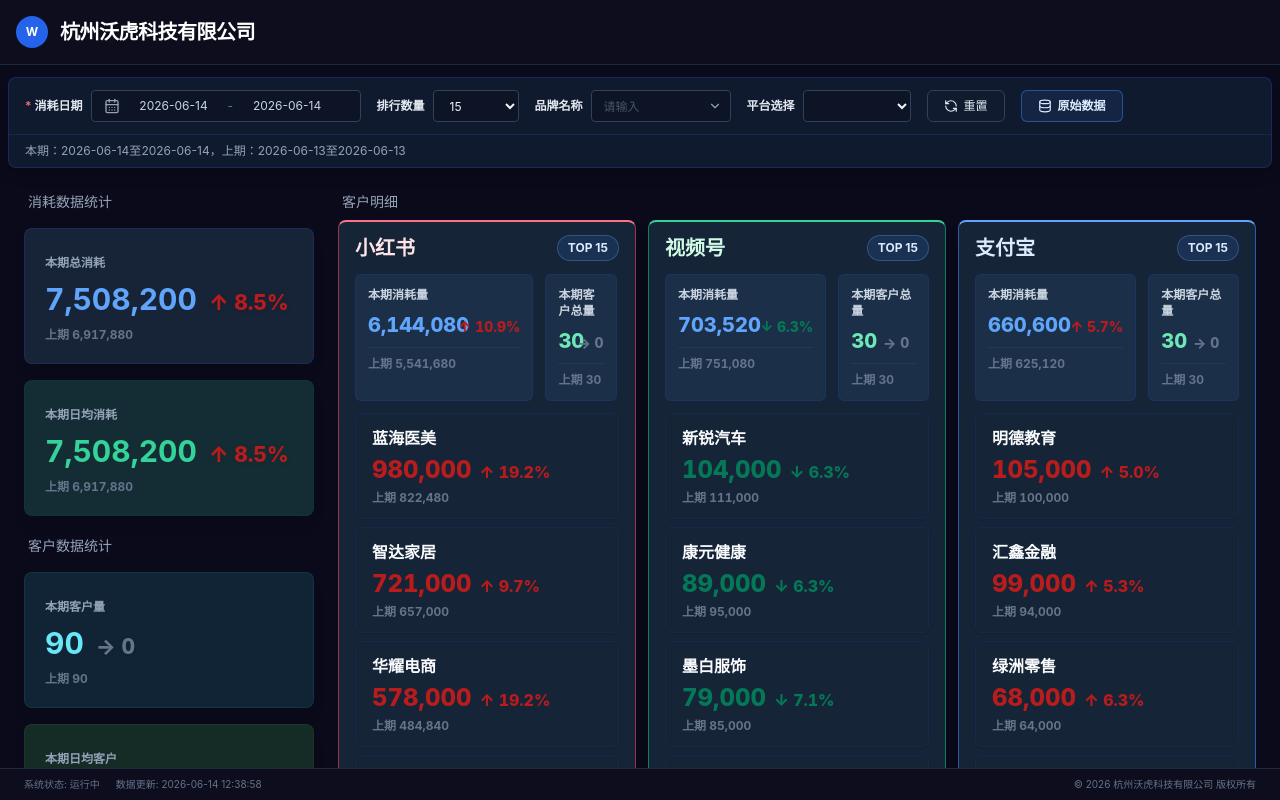
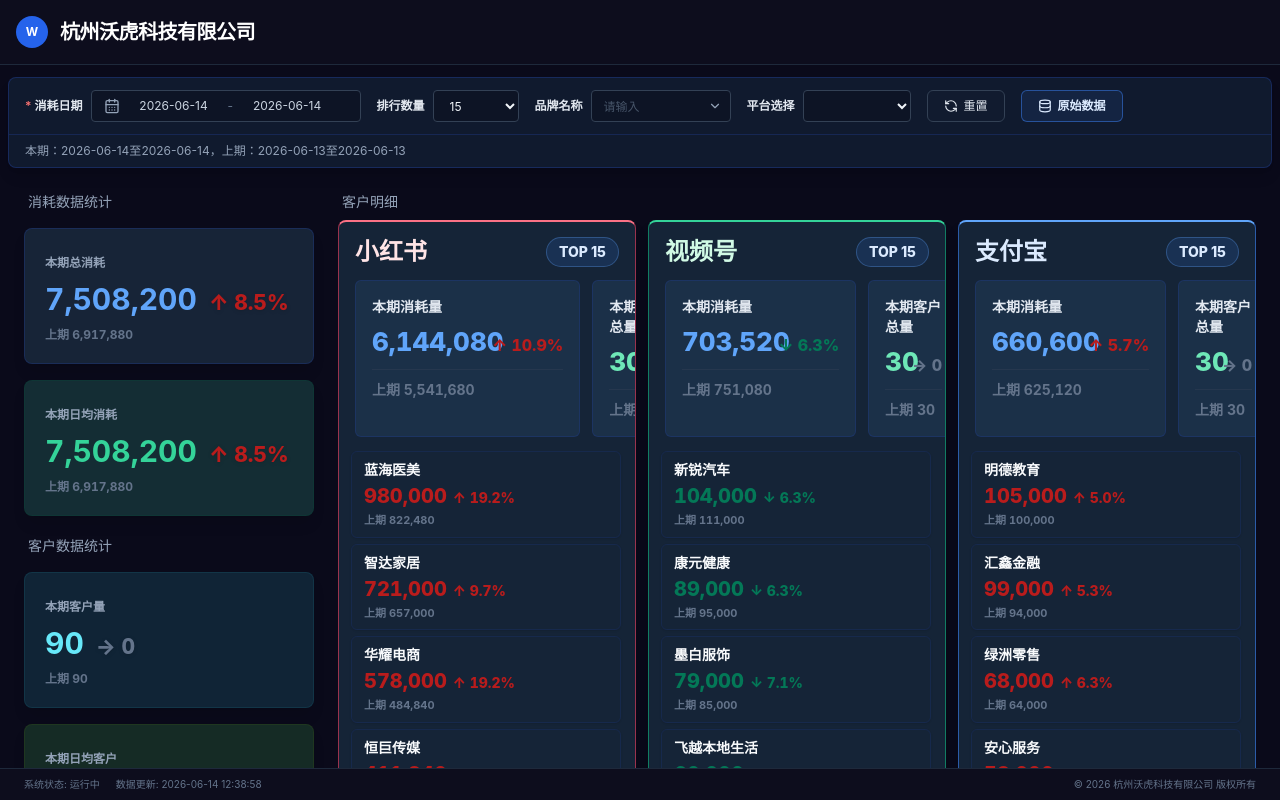
Before and after one commit to yuewithme/toufang-data-dashboard, a React (Vite) app: page /#/ in a window 1280 px wide. Built offline with nearby package versions, Linux system fonts and the light colour scheme.

Commit message:
Tune platform summary density

```diff
--- a/src/components/CustomerDetailsPanel.tsx
+++ b/src/components/CustomerDetailsPanel.tsx
@@ -74,13 +74,13 @@
   const compareText = compareType === 'percent' ? formatPercent(percentChange) : formatCompareNumber(change);
 
   return (
-    <div className="rounded-md border border-blue-900/40 bg-[#1b3048] p-3">
-      <div className="text-xs font-bold text-slate-300">{label}</div>
-      <div className="mt-2 flex min-w-0 items-baseline gap-1.5">
-        <span className={`min-w-0 text-xl font-extrabold tabular-nums ${valueClassName}`}>{formatNumber(current)}</span>
-        <span className={`shrink-0 text-sm font-extrabold tabular-nums ${compareTone}`}>{arrow} {compareText}</span>
+    <div className="rounded-md border border-blue-900/40 bg-[#1b3048] p-4">
+      <div className="text-sm font-extrabold text-slate-200">{label}</div>
+      <div className="mt-3 flex min-w-0 items-baseline gap-2">
+        <span className={`min-w-0 text-[26px] font-extrabold leading-none tabular-nums ${valueClassName}`}>{formatNumber(current)}</span>
+        <span className={`shrink-0 text-base font-extrabold tabular-nums ${compareTone}`}>{arrow} {compareText}</span>
       </div>
-      <div className="mt-2 border-t border-slate-700/45 pt-2 text-xs font-bold tabular-nums text-slate-500">
+      <div className="mt-3 border-t border-slate-700/45 pt-2.5 text-sm font-bold tabular-nums text-slate-500">
         上期 {formatNumber(previous)}
       </div>
     </div>
@@ -104,15 +104,15 @@
       className={`flex min-h-0 flex-col overflow-hidden rounded-lg border ${styles.border} ${styles.top} border-t-2 bg-[#152437] shadow-lg shadow-black/20`}
       style={detailFontStyle}
     >
-      <div className="px-4 pb-3 pt-3">
+      <div className="px-4 pb-3.5 pt-3.5">
         <div className="mb-3 flex items-center justify-between">
-          <h3 className={`text-xl font-extrabold ${styles.title}`}>{platform.name}</h3>
-          <span className="rounded-full border border-blue-400/30 bg-blue-500/15 px-2.5 py-1 text-xs font-bold text-blue-100">
+          <h3 className={`text-2xl font-extrabold ${styles.title}`}>{platform.name}</h3>
+          <span className="rounded-full border border-blue-400/30 bg-blue-500/15 px-3 py-1 text-sm font-extrabold text-blue-100">
             TOP {rankedCustomers.length}
           </span>
         </div>
 
-        <div className="grid grid-cols-[1.6fr_0.9fr] gap-3">
+        <div className="grid grid-cols-[1.65fr_0.9fr] gap-3">
           <MetricBlock
             label="本期消耗量"
             current={platform.periodConsumption}
@@ -130,8 +130,8 @@
         </div>
       </div>
 
-      <div className="dashboard-scrollbar min-h-0 flex-1 overflow-y-auto px-4 pb-4 pr-2">
-        <div className="space-y-2 pr-2">
+      <div className="dashboard-scrollbar min-h-0 flex-1 overflow-y-auto px-3 pb-3 pr-1.5">
+        <div className="space-y-1.5 pr-2">
           {rankedCustomers.map((customer) => {
             const previousConsumption = customer.previousConsumption ?? 0;
             const change = customer.consumption - previousConsumption;
@@ -142,14 +142,14 @@
             return (
               <div
                 key={customer.name}
-                className={`flex min-h-[92px] flex-col items-start justify-center rounded-md border border-blue-900/25 bg-gradient-to-r ${styles.row} px-4 py-3 shadow-sm shadow-black/10`}
+                className={`flex min-h-[70px] flex-col items-start justify-center rounded-md border border-blue-900/25 bg-gradient-to-r ${styles.row} px-3 py-2 shadow-sm shadow-black/10`}
               >
-                <div className="w-full truncate text-base font-extrabold text-slate-50">{customer.name}</div>
-                <div className={`mt-1 flex w-full items-baseline gap-2 text-2xl font-extrabold tabular-nums ${compareTone}`}>
+                <div className="w-full truncate text-sm font-extrabold text-slate-50">{customer.name}</div>
+                <div className={`mt-0.5 flex w-full items-baseline gap-1.5 text-xl font-extrabold tabular-nums ${compareTone}`}>
                   <span>{formatNumber(customer.consumption)}</span>
-                  <span className="text-base font-extrabold">{arrow} {formatPercent(percentChange)}</span>
+                  <span className="text-sm font-extrabold">{arrow} {formatPercent(percentChange)}</span>
                 </div>
-                <div className="mt-1 text-xs font-bold tabular-nums text-slate-500">上期 {formatNumber(previousConsumption)}</div>
+                <div className="mt-0.5 text-[11px] font-bold tabular-nums text-slate-500">上期 {formatNumber(previousConsumption)}</div>
               </div>
             );
           })}
```
